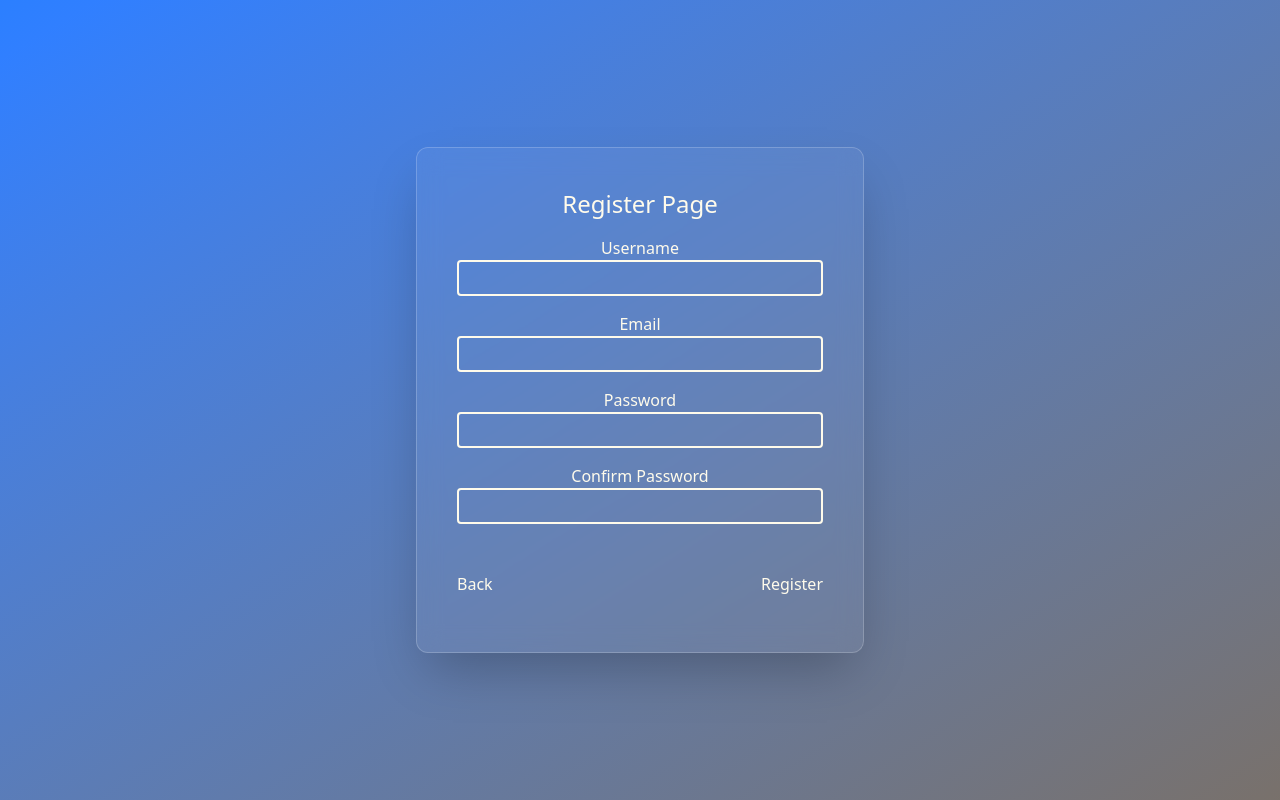
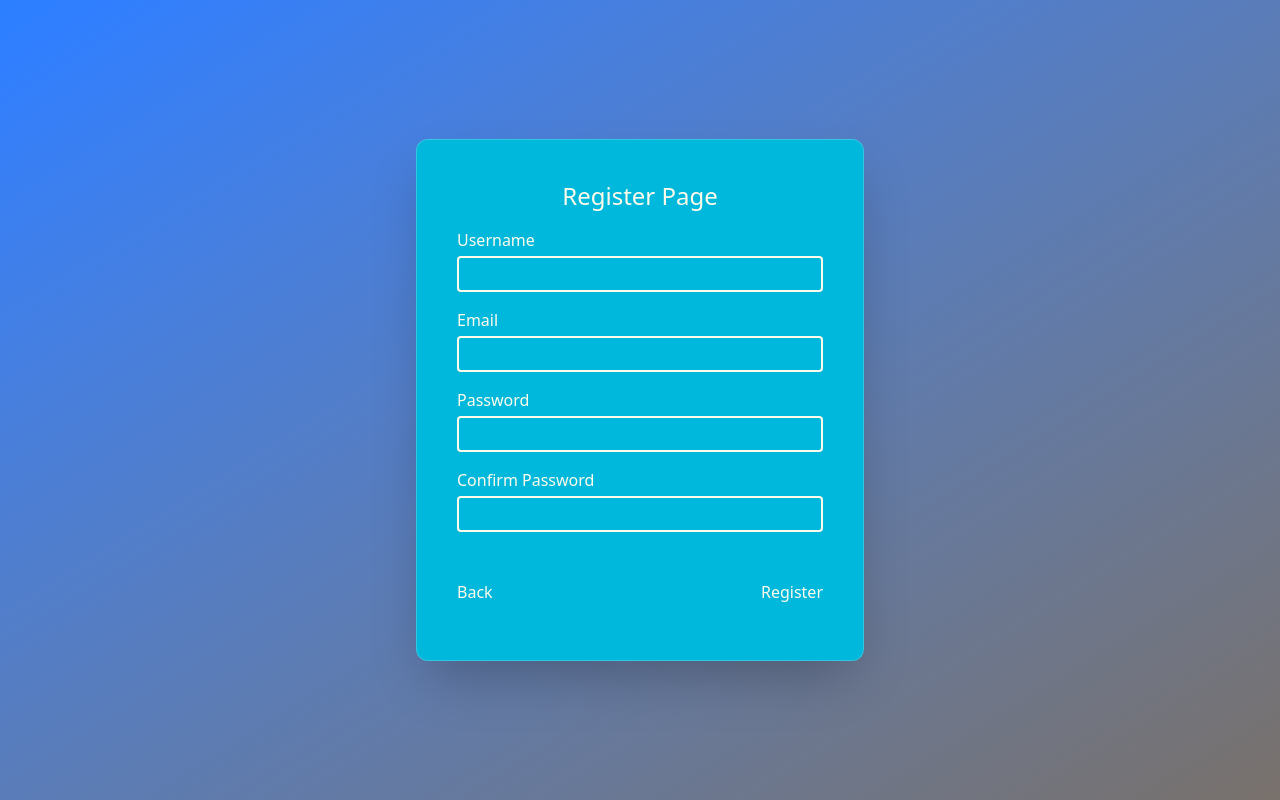
Before and after one commit to kyle-bdvl/ReactApp, a React (Vite) app: page /register in a window 1280 px wide. Built offline with nearby package versions, Linux system fonts and the light colour scheme.

Commit message:
added 1 more edge case handling for email

```diff
--- a/src/components/Input.jsx
+++ b/src/components/Input.jsx
@@ -1,7 +1,7 @@
 export default function Input({label,ref,...props}) {
-  const inputBoxDesign = "text-md font-bold text-shadow-white rounded-sm w-full p-1 border-2 border-amber-50"
+  const inputBoxDesign = " mt-1 text-md font-bold text-shadow-white rounded-sm w-full p-1 border-2 border-amber-50"
   return (
-    <label>
+    <label className="text-start gap-2.5">
       {label}
       <input type="text" ref={ref} className={inputBoxDesign}  {...props}  />
     </label>
--- a/src/pages/Register.jsx
+++ b/src/pages/Register.jsx
@@ -13,6 +13,7 @@ export default function Register() {
 
   // function to validate the input fields
   function validation() {
+    const emailRegex = /^[^\s@]+@[^\s@]+\.[^\s@]+$/;
     let username = usernameRef.current.value.trim()
     let password = passwordRef.current.value.trim()
     let confirmPassword = confirmPasswordRef.current.value.trim()
@@ -21,9 +22,10 @@ export default function Register() {
       let newError = {};
       if (!username) newError.username = "Invalid Username";
       if (!password) newError.password = "Invalid password";
-      if (!confirmPassword) newError.confirmPassword = "field is empty";
-      if (!email) newError.email = "field is empty";
+      if (!confirmPassword) newError.confirmPassword = "Invalid password";
+      if (!email) newError.email = "Invalid Email";
       if (confirmPassword !== password) newError.matching = "passwords are not matching";
+      if (!emailRegex.test(email) ) newError.emailValid ="Email is not valid"
 
       setErrors(newError);
       return newError;
@@ -45,19 +47,20 @@ export default function Register() {
 
   return (
     <div className=" text-amber-50 flex flex-col items-center justify-center h-screen bg-gradient-to-br from-blue-500  to-stone-500">
-      <div className="bg-white/5 backdrop-blur-md shadow-2xl rounded-xl p-10 w-full max-w-md text-center border border-white/20">
+      <div className="bg-cyan-500 backdrop-blur-md shadow-2xl rounded-xl p-10 w-full max-w-md text-center border border-white/20">
         <h1 className="text-2xl mb-4">Register Page</h1>
 
         <form className="flex flex-col gap-4 mb-4" onSubmit={handleSubmit}>
           <Input label="Username" ref={usernameRef} />
-          {errors.username && <p className="text-red-800 text-sm">{errors.username}</p>}
-          <Input label="Email" ref={emailRef} type="email" />
-          {errors.email && <p className="text-red-800 text-sm">{errors.email}</p>}
+          {errors.username && <p className="text-red-500 font-bold text-sm">{errors.username}</p>}
+          <Input label="Email" ref={emailRef} type="text" />
+          {errors.email && <p className="text-red-500 font-bold text-sm">{errors.email}</p>}
+          {errors.emailValid && <p className="text-red-500 font-bold text-sm">{errors.emailValid}</p>}
           <Input label="Password" ref={passwordRef} type="password" />
-          {errors.password && <p className="text-red-800 text-sm">{errors.password}</p>}
+          {errors.password && <p className="text-red-500 font-bold text-sm">{errors.password}</p>}
           <Input label="Confirm Password" ref={confirmPasswordRef} type="password" />
-          {errors.confirmPassword && <p className="text-red-800 text-sm">{errors.confirmPassword}</p>}
-          {errors.matching && <p className="text-red-800 text-sm">{errors.matching}</p>}
+          {errors.confirmPassword && <p className="text-red-500 font-bold text-sm">{errors.confirmPassword}</p>}
+          {errors.matching && <p className="text-red-500 font-bold text-sm">{errors.matching}</p>}
 
           <div className="flex items-center justify-between mt-8">
             <Link to="..">Back</Link>
```
